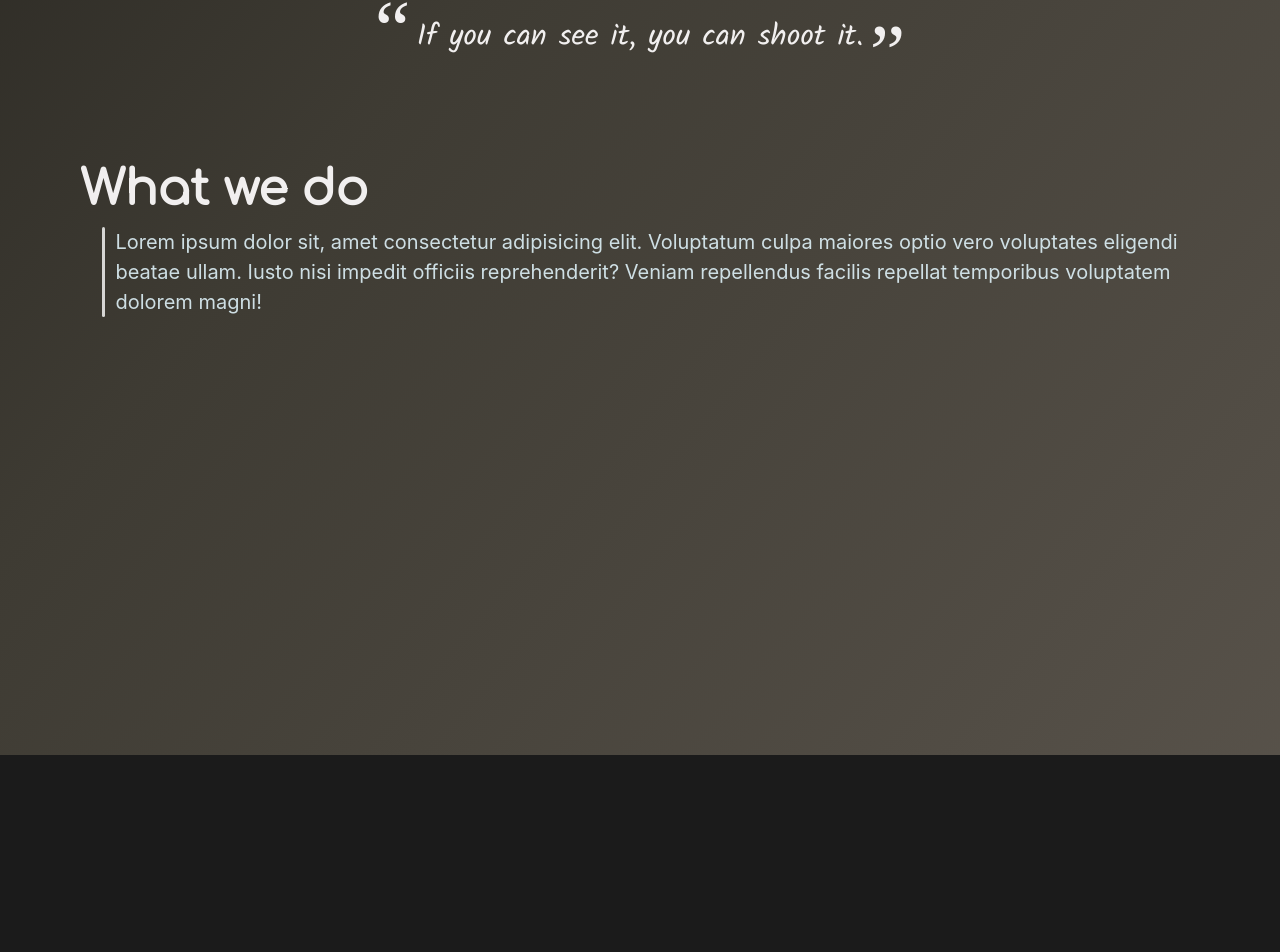
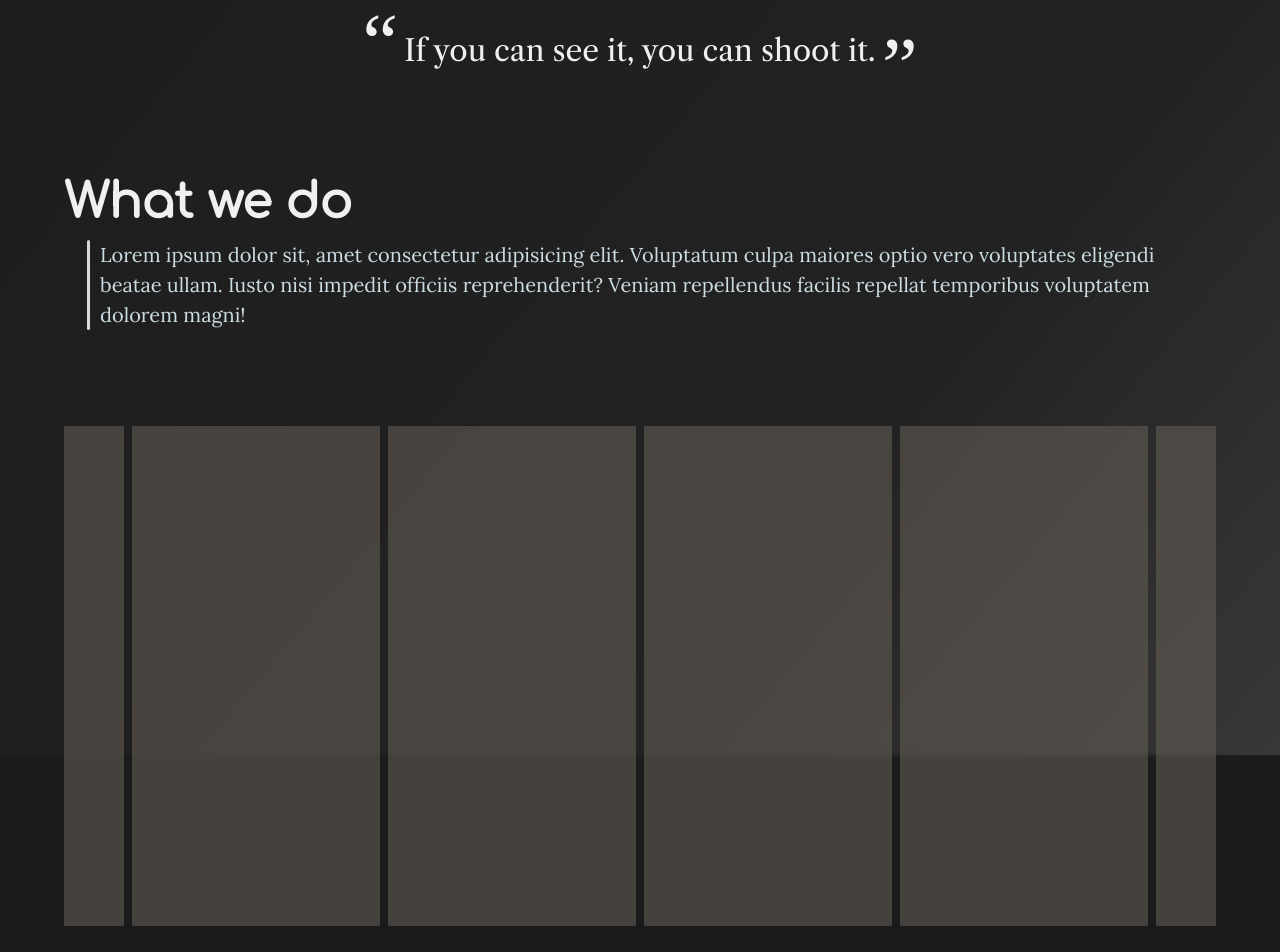
Before and after one commit to soil-boys/soil-boys-website, a React (Create React App) app in the folder soil-boys/: page / in a window 1280 px wide. Shown: the part 118-1070 px from the top of the page. Before the commit the page ends 800 px from the top, so only its background shows below. Built offline with nearby package versions, Linux system fonts and the light colour scheme; a web font is replaced by a local one.

Commit message:
carousel

```diff
--- a/soil-boys/public/index.html
+++ b/soil-boys/public/index.html
@@ -3,6 +3,7 @@
   <head>
     <meta http-equiv="X-UA-Compatible" content="IE=edge" />
     <link rel="stylesheet" href="https://cdn.jsdelivr.net/npm/bootstrap@4.6.1/dist/css/bootstrap.min.css" integrity="sha384-zCbKRCUGaJDkqS1kPbPd7TveP5iyJE0EjAuZQTgFLD2ylzuqKfdKlfG/eSrtxUkn" crossorigin="anonymous" />
+    <link rel="stylesheet" href="https://fonts.googleapis.com/css2?family=Material+Symbols+Rounded:opsz,wght,FILL,GRAD@20..48,100..700,0..1,-50..200" />
     <title>Soil Boys</title>
     <link rel="shortcut icon" href="favicon.ico" type="image/x-icon" />
     <meta charset="utf-8" />
--- a/soil-boys/src/App.css
+++ b/soil-boys/src/App.css
@@ -2,30 +2,39 @@
 @import url('https://fonts.googleapis.com/css2?family=Kalam&display=swap');
 @import url('https://fonts.googleapis.com/css2?family=Comfortaa&display=swap');
 @import url('https://fonts.googleapis.com/css2?family=Cherry+Bomb+One&display=swap');
+@import url('https://fonts.googleapis.com/css2?family=Libre+Caslon+Text&display=swap');
+@import url('https://fonts.googleapis.com/css2?family=Lora&display=swap');
 
 /* base */
 :root {
     --bg-clr-1: #000000e4;
     --bg-clr-2: #3e3b33;
     --bg-clr-3: #655e56;
-    --nav-clr: #ffffff1c;
-    --txt-clr-1: #f8efef;
+    --nav-clr: rgba(255, 255, 255, 0.136);
+    --txt-clr-1: #f0f0f0;
     --txt-clr-2: #f1efef;
     --txt-clr-3: #ddf0f6e7;
-    --accent-clr-1: #dfdede;
-    --accent-clr-2: #eedeb172;
-    --accent-clr-3: #eddecc61;
-    --accent-clr-4: #ffffffcb;
+    --accent-clr-1: #bcbbbb;
+    --accent-clr-2: #1a191972;
+    --accent-clr-3: #838383c5;
+    --accent-clr-4: #ffffffd5;
+    --accent-clr-5: #2f2e2e72;
     --nav-text: Comfortaa;
+    --body-txt: Lora;
+    --heading-txt: "Libre Caslon Text";
+    --carousel-padding: 4rem;
 }
 body {
     background: var(--bg-clr-1);
     scroll-behavior: smooth;
+    font-family: var(--body-txt);
+    overflow-x: hidden;
+    margin: 0;
 }
 #parallax {
-    background: linear-gradient(-.64turn, var(--bg-clr-1), var(--bg-clr-2), var(--bg-clr-3));
+    background: linear-gradient(-.64turn, var(--accent-clr-2), var(--accent-clr-5), var(--accent-clr-3));
     background-size: 300vw;
-    animation: radiance 16s linear infinite;
+    animation: radiance 30s linear infinite;
     position: fixed;
     width: 100%;
     min-height: 100vh;
@@ -35,11 +44,17 @@ a {
     text-decoration: none !important;
     cursor: pointer;
 }
-* {
+*, *::after, *::before {
     box-sizing: border-box;
 }
+button {
+    outline: none;
+    margin: none;
+    padding: none;
+    border: none;
+}
 ::selection {
-    background-color: var(--accent-clr-2);
+    background-color: var(--accent-clr-3);
 }
 [select="false"], [select="false"] * {
     user-select: none !important;
@@ -58,6 +73,9 @@ a {
     justify-content: space-between;
     position: sticky;
     top: 0;
+    z-index: 9999999;
+    backdrop-filter: blur(4px);
+    box-shadow: 2px 2px 2px 2px var(--accent-clr-5);
 }
 
 .title {
@@ -65,9 +83,16 @@ a {
     align-items: center;
     max-width: fit-content;
     padding: 0.5rem;
-    color: var(--txt-clr-1);
+    color: var(--txt-clr-1) !important;
     font-size: 30px;
-    font-family: Kalam, cursive;
+    font-family: var(--nav-text);
+    transform: scale(1);
+    transition: transform 250ms;
+}
+.title:hover {
+    transform: scale(1.05);
+    filter: brightness(.9);
+    transition: transform 250ms ease-out;
 }
 .navbar {
     display: flex;
@@ -85,7 +110,7 @@ a {
     align-items: center;
     font-family: var(--nav-text);
     font-weight: 600;
-    padding: 0 .5em;
+    padding: 0 .3em;
 }
 .nav-link {
     color: var(--txt-clr-2) !important;
@@ -112,18 +137,22 @@ a {
 
 /* main */
 #main {
-    margin-top: 3%;
+    margin-top: 4%;
     margin-bottom: 3%;
-    padding: 0 5rem;
+    padding: 0 4rem;
     display: flex;
     align-items: center;
     justify-content: center;
     flex-direction: column;
+    gap: 2rem;
+}
+.section-1 {
+    margin-top: 2rem;
 }
 section {
     width: 100%;
 }
-#main .section-1 {
+section {
     margin-top: 4rem;
 }
 h2.heading {
@@ -161,7 +190,7 @@ section .content {
     display: inline-flex;
     font-size: var(--size);
     align-self: center;
-    font-family: Kalam, cursive;
+    font-family: var(--heading-txt);
 }
 .quote-start, .quote-end {
     --size: 5rem;
@@ -178,6 +207,95 @@ section .content {
     padding-left: .4rem;
     align-self: flex-end;
     margin-bottom: -.2em;
+}
+
+/* carousel */
+carousel {
+    width: 100%;
+    max-height: 500px;
+    height: 500px;
+    display: flex;
+    flex-direction: row;
+    overflow-x: hidden;
+    justify-content: space-between;
+    align-items: center;
+}
+carousel:hover .handle {
+    filter: opacity(1);
+    transition: filter 250ms ease-in-out;
+}
+.handle {
+    width: max-content;
+    background-color: rgba(255, 255, 255, 0.22);
+    height: 70px;
+    z-index: 10;
+    align-items: center;
+    display: inline-flex;
+    justify-content: center;
+    padding: 0;
+    filter: opacity(0) brightness(1);
+    transition: filter 250ms ease-in-out;
+}
+.handle:hover span {
+    transform: scale(1.2);
+    filter: brightness(1.2);
+    transition: all 300ms ease;
+}
+.handle span {
+    font-size: 2rem;
+    color: var(--accent-clr-4);
+    transform: scale(1);
+    filter: brightness(1);
+    transition: all 300ms ease;
+}
+.handle.left {
+    border-radius: 0 70px 70px 0;
+}
+.handle.right {
+    border-radius: 70px 0 0 70px;
+}
+.handle.left span {
+    padding-right: 0.2rem;
+}
+.handle.right span {
+    padding-left: 0.2rem;
+}
+.carousel-wrapper {
+    --slider-index: 0;
+    display: flex;
+    flex-direction: row;
+    width: calc(100% - 2 * var(--carousel-padding));
+    justify-content: center;
+    /* transform: translateX(calc(var(--slider-index) * -100%)); */
+}
+.carousel-box {
+    display: inline-flex;
+    padding: 0 0.25rem;
+    flex-grow: 0;
+    flex-shrink: 0;
+    max-width: 25%;
+    width: 25%;
+    height: 500px;
+    background-color: #655e5693;
+    backdrop-filter: blur(2px);
+    /* border: 3px solid var(--accent-clr-1); */
+    background-clip: content-box;
+}
+carousel::after {
+    background: linear-gradient(to right);
+    content: '';
+    height: 500px;
+    position: absolute;
+    width: 15%;
+    z-index: 5;
+}
+carousel::before {
+    background: linear-gradient(to left);
+    content: '';
+    height: 500px;
+    position: absolute;
+    width: 15%;
+    z-index: 5;
 }
 
 /* animations */
@@ -236,6 +354,14 @@ section .content {
     .nav-item {
         padding: 0;
     }
+    .nav-link:not(.title) {
+        padding-left: .6rem;
+        padding-right: .6rem;
+    }
+    .carousel-box {
+        width: 100%;
+        max-width: 100%;
+    }
     #quote {
         flex-direction: column;
     }
--- a/soil-boys/src/Assets/Pages/Home.js
+++ b/soil-boys/src/Assets/Pages/Home.js
@@ -12,11 +12,33 @@ function Home() {
                     <span className="quote-end">”</span>
                 </div>
                 <section className="section-1">
-                    <h2 className="heading">What we do</h2>
+                    <h2 className="heading" select="false">What we do</h2>
                     <div className="content-wrapper">
                         <span className="side-bar"></span>
                         <div className="content">Lorem ipsum dolor sit, amet consectetur adipisicing elit. Voluptatum culpa maiores optio vero voluptates eligendi beatae ullam. Iusto nisi impedit officiis reprehenderit? Veniam repellendus facilis repellat temporibus voluptatem dolorem magni!</div>
                     </div>
+                </section>
+                <section className="section-2">
+                    <carousel>
+                        <button className="handle left">
+                            <span className="material-symbols-rounded">navigate_before</span>
+                        </button>
+                        <div className="carousel-wrapper">
+                            <div className="carousel-box"></div>
+                            <div className="carousel-box"></div>
+                            <div className="carousel-box"></div>
+                            <div className="carousel-box"></div>
+                            <div className="carousel-box"></div>
+                            <div className="carousel-box"></div>
+                            <div className="carousel-box"></div>
+                            <div className="carousel-box"></div>
+                            <div className="carousel-box"></div>
+                            <div className="carousel-box"></div>
+                        </div>
+                        <button className="handle right">
+                            <span className="material-symbols-rounded">navigate_next</span>
+                        </button>
+                    </carousel>
                 </section>
             </>
         </div>
--- a/soil-boys/src/Assets/Structures/Nav.js
+++ b/soil-boys/src/Assets/Structures/Nav.js
@@ -7,14 +7,14 @@ import About from "../Pages/About";
 function Nav() {
 
     const tabs = [
-        { name: "Home", to: "/" },
-        { name: "Gallery", to: "/gallery"},
+        { name: "Gallery", to: "/gallery" },
         { name: "About", to: "/about"},
+        { name: "Contact", to: "/contact"},
     ]
 
     return(
         <div id="nav" select="false">
-            <div className="title">Soil Boys</div>
+            <NavLink className="title" to="/">Soil Boys</NavLink>
             <nav className="navbar">
                 {tabs.map((tab) => (
                     <div className="nav-item">
```
Also changed, not shown: soil-boys/src/Assets/Pages/Contact.js (added, +7 -0 lines).
